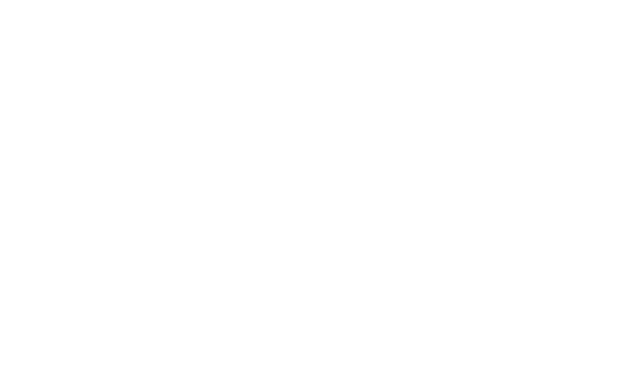
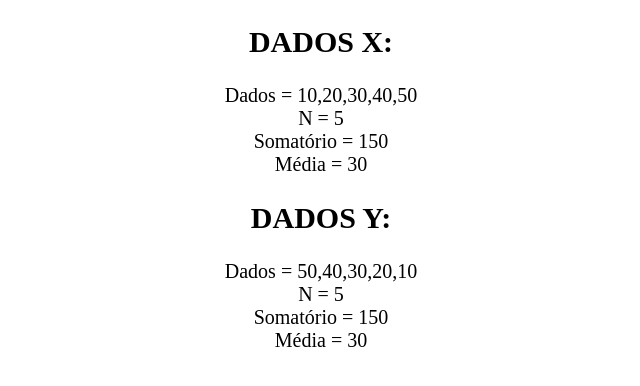
Before and after one commit to Leandro-Cardoso/Analise_Dados_JS, a plain HTML site: page index.html in a window 1280 px wide. Shown: the whole page, without its empty margins (319-959 px from the left). Drawn offline with Linux system fonts and the light colour scheme.

Commit message:
Teste 01 - Médias

```diff
--- a/index.html
+++ b/index.html
@@ -5,24 +5,11 @@
     <meta name="viewport" content="width=device-width, initial-scale=1.0">
     <meta http-equiv="X-UA-Compatible" content="ie=edge">
     <title>Analise de Dados JS</title>
-    <style>
-        body, section{
-            margin: 0px;
-            padding: 0px;
-            border: none;
-        }
-        body{
-            font: 15pt normal Arial;
-        }
-        section{
-            width: 100%;
-        }
-        /*CRIAR DOCUMENTO SEPARADO DEPOIS*/
-    </style>
+    <link rel="stylesheet" href="style.css">
 </head>
 <body>
     <section id="analise_dados"></section>
-    <script src="position.js"></script> <!--EM ANDAMENTO-->
+    <script src="position.js"></script>
     <script src="dispersion.js"></script> <!--INCOMPLETO-->
     <script src="correlation.js"></script> <!--INCOMPLETO-->
 </body>
--- a/position.js
+++ b/position.js
@@ -1 +1,32 @@
-// PROGRAMANDO...
+//------------------------------------------------ARRAY CONSTRUCTOR
+class Arrays{
+    constructor(data){
+        this.data = data
+        this.n = data.length
+    }
+    sum(){
+        var sum = 0
+        for(var i = 0; i <= this.n - 1; i++){
+            sum += this.data[i]
+        }
+        return sum
+    }
+    mean(){
+        return this.sum() / this.n
+    }
+}
+//------------------------------------------------TEST
+var data_x = new Arrays([10, 20, 30, 40, 50])
+var data_y = new Arrays([50, 40, 30, 20, 10])
+document.getElementById('analise_dados').innerHTML = `
+<h1>DADOS X:</h1>
+<p>Dados = ${data_x.data}</p>
+<p>N = ${data_x.n}</p>
+<p>Somatório = ${data_x.sum()}</p>
+<p>Média = ${data_x.mean()}</p>
+
+<h1>DADOS Y:</h1>
+<p>Dados = ${data_y.data}</p>
+<p>N = ${data_y.n}</p>
+<p>Somatório = ${data_y.sum()}</p>
+<p>Média = ${data_x.mean()}</p>`
--- /dev/null
+++ b/style.css
@@ -0,0 +1,16 @@
+@charset "UTF-8";
+body, section{
+    margin: 0px;
+    padding: 0px;
+    border: none;
+}
+body{
+    font: 15pt normal Arial;
+}
+p{
+    margin: 0px;
+}
+section{
+    width: 100%;
+    text-align: center;
+}
```
